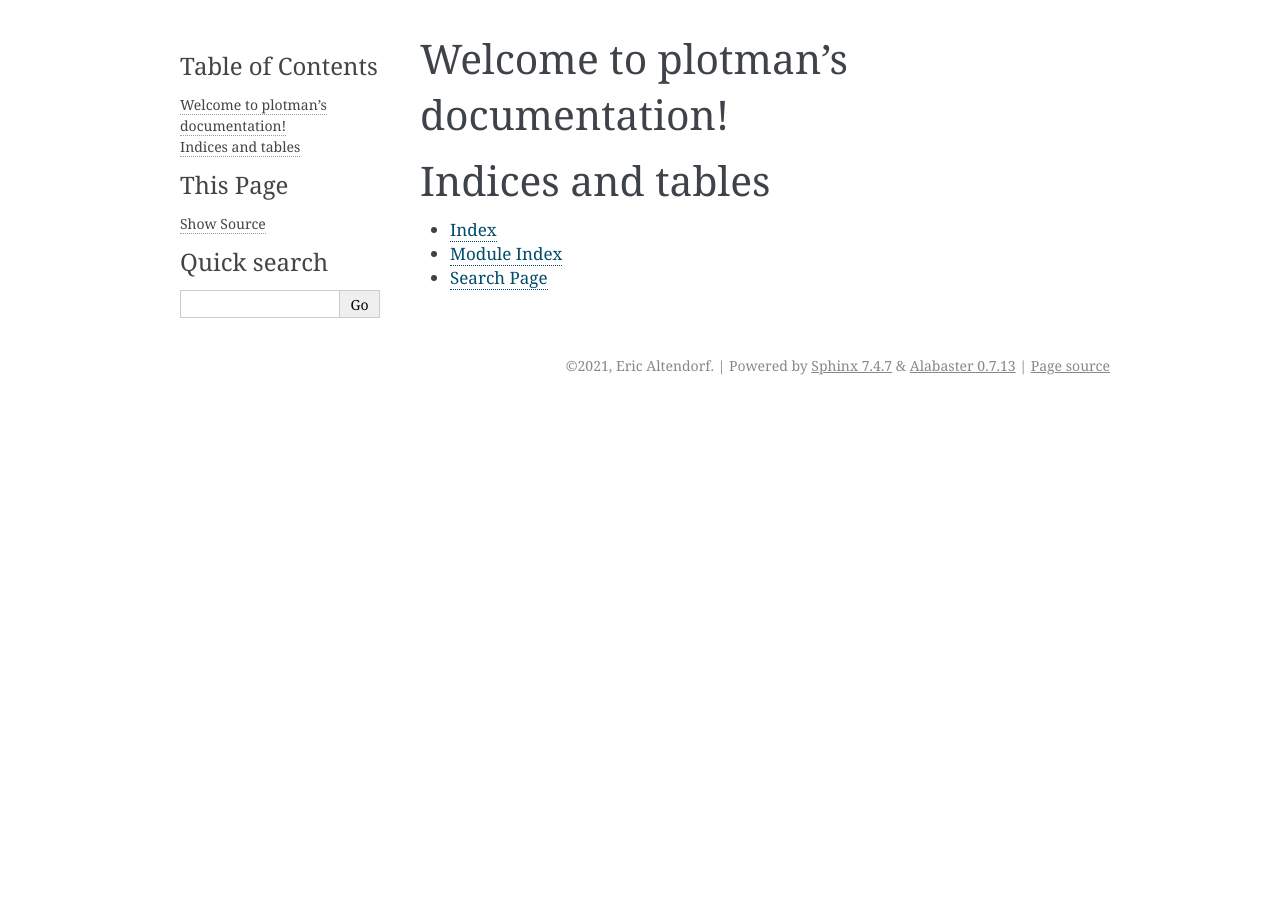
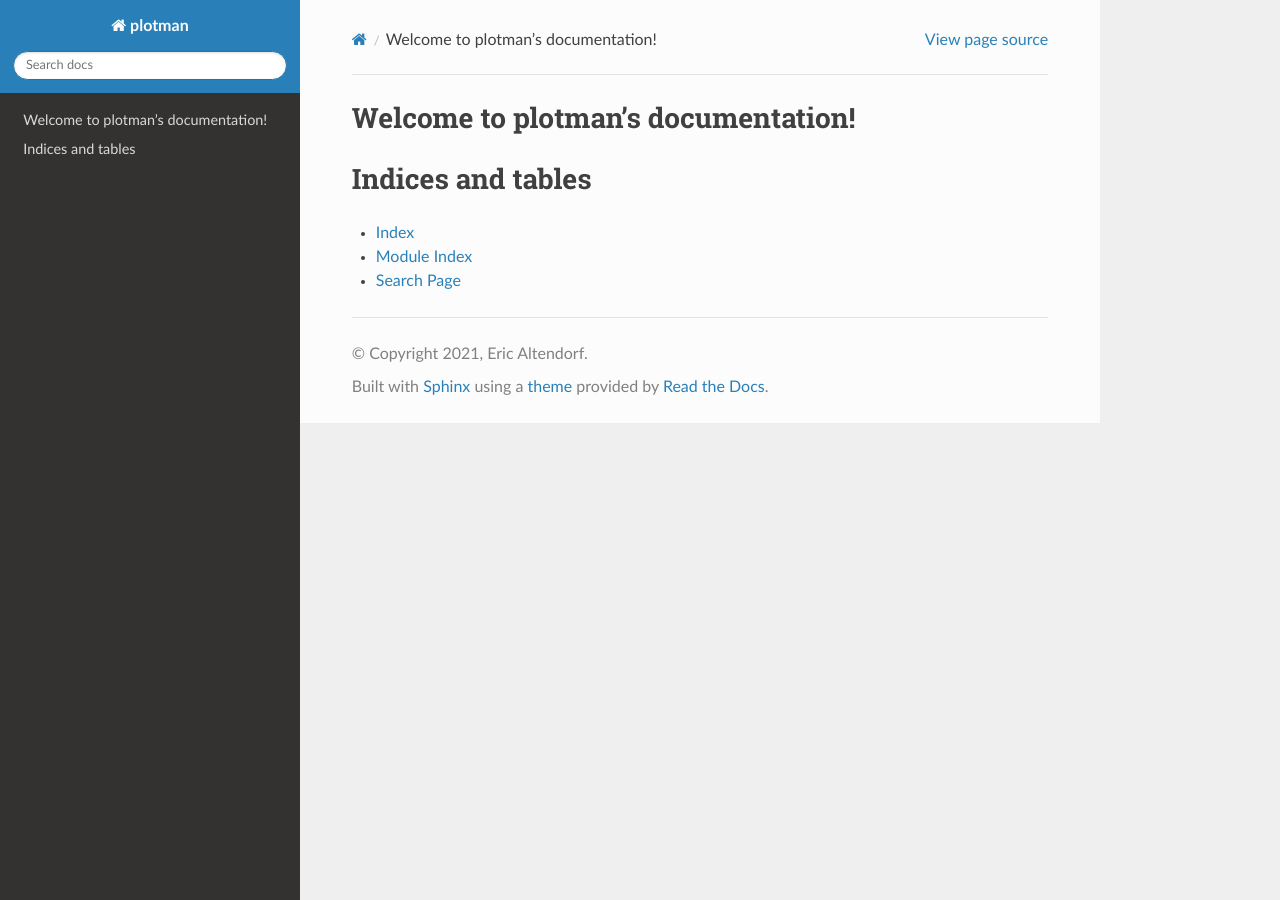
Before and after one commit to ericaltendorf/plotman, a Sphinx documentation site: the page built from docs/source/index.rst, in a window 1280 px wide. Built offline with Sphinx 7.4.7 and the Read the Docs theme 2.0.0, drawn with Linux system fonts in a browser that asks for light colours.

Commit message:
sphinx-rtd-theme

```diff
--- a/docs/source/conf.py
+++ b/docs/source/conf.py
@@ -3,6 +3,9 @@
 # This file only contains a selection of the most common options. For a full
 # list see the documentation:
 # https://www.sphinx-doc.org/en/master/usage/configuration.html
+
+import os
+
 
 # -- Path setup --------------------------------------------------------------
 
@@ -21,6 +24,8 @@ project = 'plotman'
 copyright = '2021, Eric Altendorf'
 author = 'Eric Altendorf'
 
+# on_rtd is whether we are on readthedocs.org
+on_rtd = os.environ.get("READTHEDOCS", None) == "True"
 
 # -- General configuration ---------------------------------------------------
 
@@ -28,6 +33,7 @@ author = 'Eric Altendorf'
 # extensions coming with Sphinx (named 'sphinx.ext.*') or your custom
 # ones.
 extensions = [
+
 ]
 
 # Add any paths that contain templates here, relative to this directory.
@@ -44,7 +50,8 @@ exclude_patterns = []
 # The theme to use for HTML and HTML Help pages.  See the documentation for
 # a list of builtin themes.
 #
-html_theme = 'alabaster'
+if not on_rtd:  # only set the theme if we"re building docs locally
+    html_theme = "sphinx_rtd_theme"
 
 # Add any paths that contain custom static files (such as style sheets) here,
 # relative to this directory. They are copied after the builtin static files,
--- a/setup.cfg
+++ b/setup.cfg
@@ -65,7 +65,9 @@ dev =
     %(test)s
     isort
 docs =
-    sphinx
+    sphinx ~= 4.1
+    # >= 1.0.0rc1 for https://github.com/readthedocs/sphinx_rtd_theme/issues/1115
+    sphinx-rtd-theme >= 1.0.0rc1
 test =
     %(coverage)s
     pytest
```
